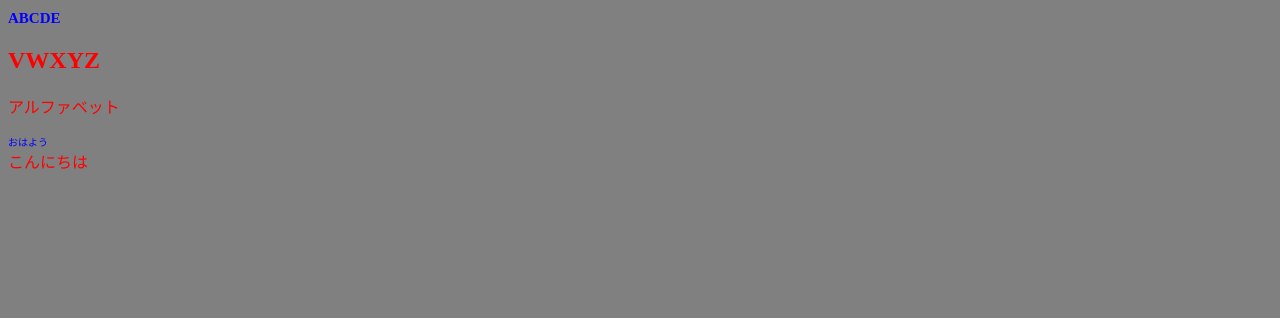
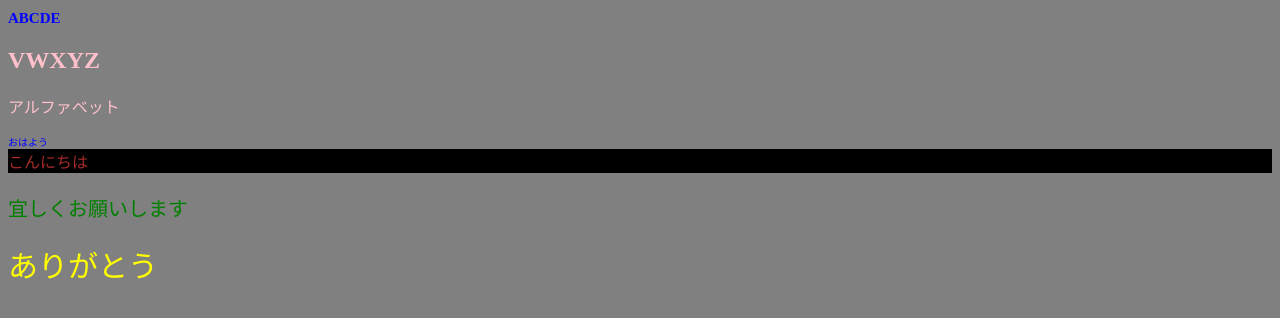
Before and after one commit to uswitch-02/diworks_html_css, a PHP site: page / in a window 1280 px wide. Shown: the top 318 px of the page. Run offline with PHP 8.4, Linux system fonts and the light colour scheme.

Commit message:
css2-1-3

```diff
--- a/index.html
+++ b/index.html
@@ -14,5 +14,9 @@
 
     <div class="abc">おはよう</div>
     <div class="xyz">こんにちは</div>
+    <div id="aisatsu">
+      <p>宜しくお願いします</p>
+    </div>
+    <div id="orei">ありがとう</div>
   </body>
 </html>
--- a/style.css
+++ b/style.css
@@ -1,5 +1,5 @@
 body{
-  color: red; background-color: gray;
+  color: pink; background-color: gray;
 }
 
 h1{
@@ -11,3 +11,23 @@ h1{
   Font-size:10px;
   color: blue;
 }
+
+.xyz{
+  color: brown;
+  background-color: black;
+}
+
+/*p{*/
+/*  color: red;*/
+/*}*/
+
+#aisatsu{
+  font-size: 20px;
+  color: green;
+}
+
+#orei{
+  font-size:
+  30px; color:
+  yellow;
+}
```
